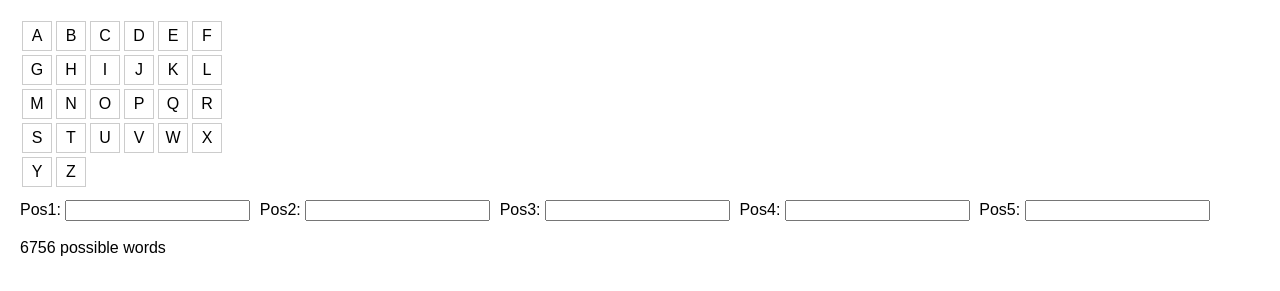
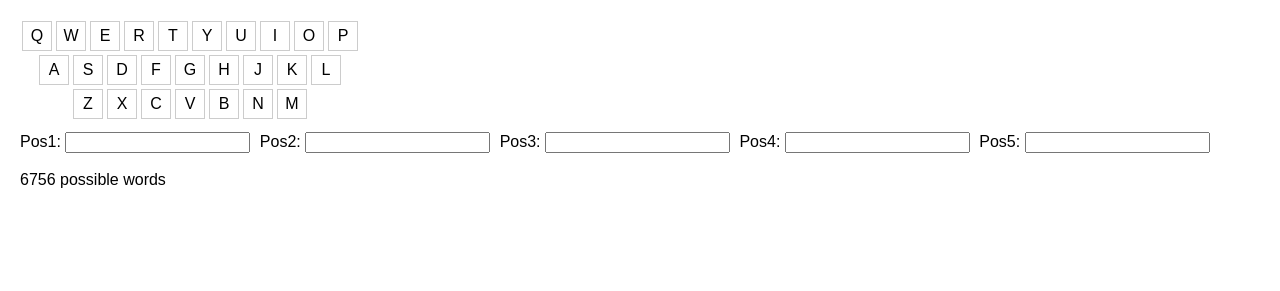
Before and after one commit to hoelzro/wordle-helper, a plain HTML site: page index.html in a window 1280 px wide. Shown: the part 69-360 px from the top of the page. Drawn offline with Linux system fonts and the light colour scheme.

Commit message:
Arrange letter grid in QWERTY layout

```diff
--- a/script.js
+++ b/script.js
@@ -1,16 +1,21 @@
 let WORDS = [];
-const LETTERS = 'abcdefghijklmnopqrstuvwxyz';
+const KEYBOARD_ROWS = ['qwertyuiop', 'asdfghjkl', 'zxcvbnm'];
 const letterStates = {};
 
 function createGrid() {
     const grid = document.getElementById('letter-grid');
-    LETTERS.split('').forEach(letter => {
-        letterStates[letter] = 'unknown';
-        const div = document.createElement('div');
-        div.className = 'tile';
-        div.textContent = letter.toUpperCase();
-        div.addEventListener('click', () => cycleState(letter, div));
-        grid.appendChild(div);
+    KEYBOARD_ROWS.forEach(row => {
+        const rowDiv = document.createElement('div');
+        rowDiv.className = 'letter-row';
+        row.split('').forEach(letter => {
+            letterStates[letter] = 'unknown';
+            const div = document.createElement('div');
+            div.className = 'tile';
+            div.textContent = letter.toUpperCase();
+            div.addEventListener('click', () => cycleState(letter, div));
+            rowDiv.appendChild(div);
+        });
+        grid.appendChild(rowDiv);
     });
 }
 
--- a/style.css
+++ b/style.css
@@ -12,10 +12,16 @@ body {
     margin-right: 5px;
 }
 
+
 .letter-grid {
+    display: inline-flex;
+    flex-direction: column;
+    width: fit-content;
+}
+
+.letter-row {
     display: flex;
-    flex-wrap: wrap;
-    width: 210px;
+    justify-content: center;
 }
 
 .letter-grid .tile {
```
